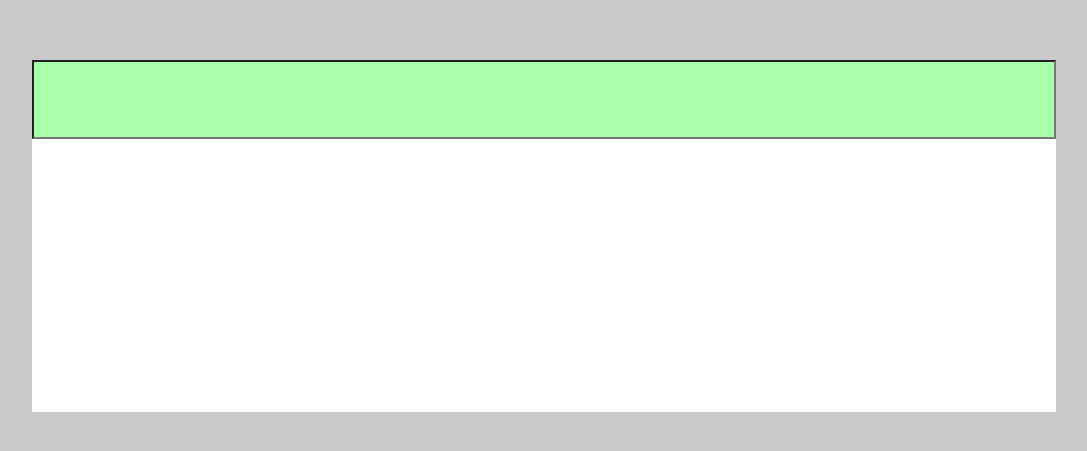
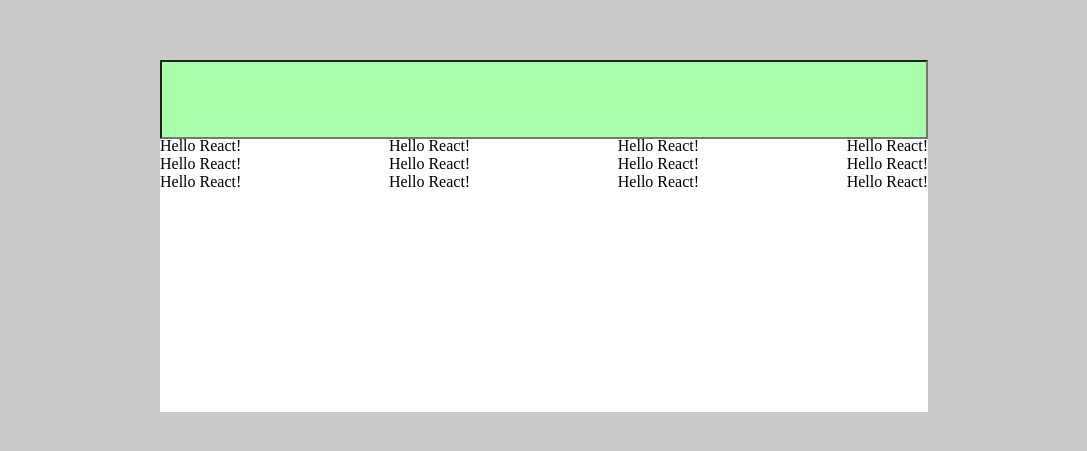
Before and after one commit to wessan001/calculadora-react, a React (Create React App) app: page / in a window 1280 px wide. Shown: the part 163-614 px from the top of the page, without its empty margins (96-1183 px from the left). Built offline with nearby package versions, Linux system fonts and the light colour scheme.

Commit message:
Add files via upload
Algumas alterações na estilização

```diff
--- a/src/App.js
+++ b/src/App.js
@@ -1,13 +1,34 @@
 
 import Button from "./components/Button/"
 import Input from "./components/Input/"
-import {Container, Content} from "./styles";
+import {Container, Content, Row, Column} from "./styles";
 
 function App() {
   return (
     <Container>
     <Content>
       <Input />
+      <Row>
+        <Button label="7"/>
+        <Button label="8"/>
+        <Button label="9"/>
+        <Button label="-"/>
+      </Row>
+
+      <Row>
+        <Button label="4"/>
+        <Button label="5"/>
+        <Button label="6"/>
+        <Button label="+"/>
+      </Row>
+
+      <Row>
+        <Button label="1"/>
+        <Button label="2"/>
+        <Button label="3"/>
+        <Button label="="/>
+      </Row>
+
     </Content>
     </Container>
   );
--- a/src/styles.js
+++ b/src/styles.js
@@ -12,6 +12,20 @@ export const Container = styled.div`
 
 export const Content = styled.div`
     background-color: #FFFFFF;
-    width: 80%;
+    width: 60%;
     height: 350px;
 `
+
+export const Row = styled.div`
+    display: flex;
+    flex-direction: row;
+    justify-content: space-between;
+    align-items: center;
+`
+
+export const Column = styled.div`
+display: flex;
+flex-direction: column;
+justify-content: space-between;
+align-items: center;
+`
```
